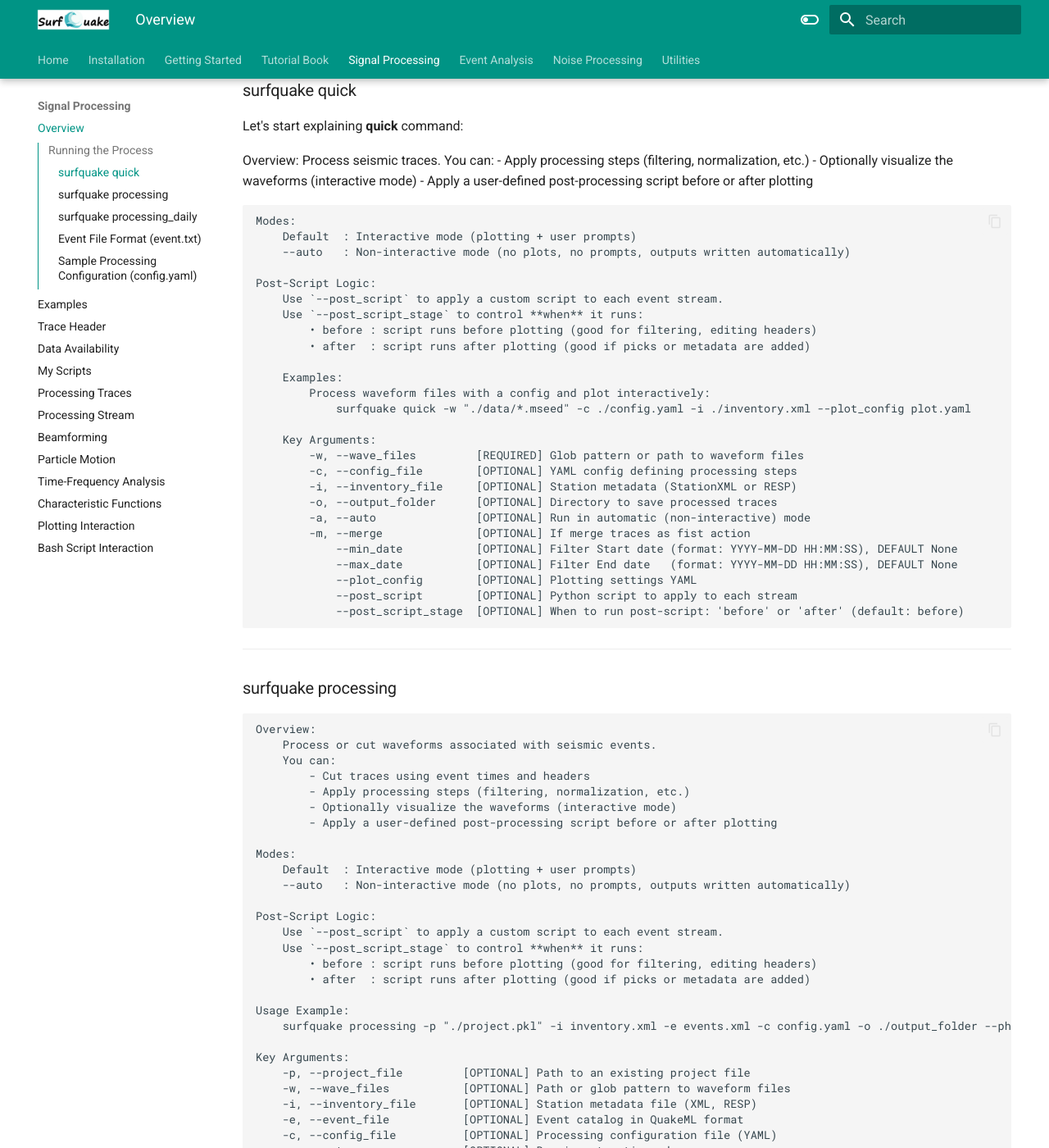
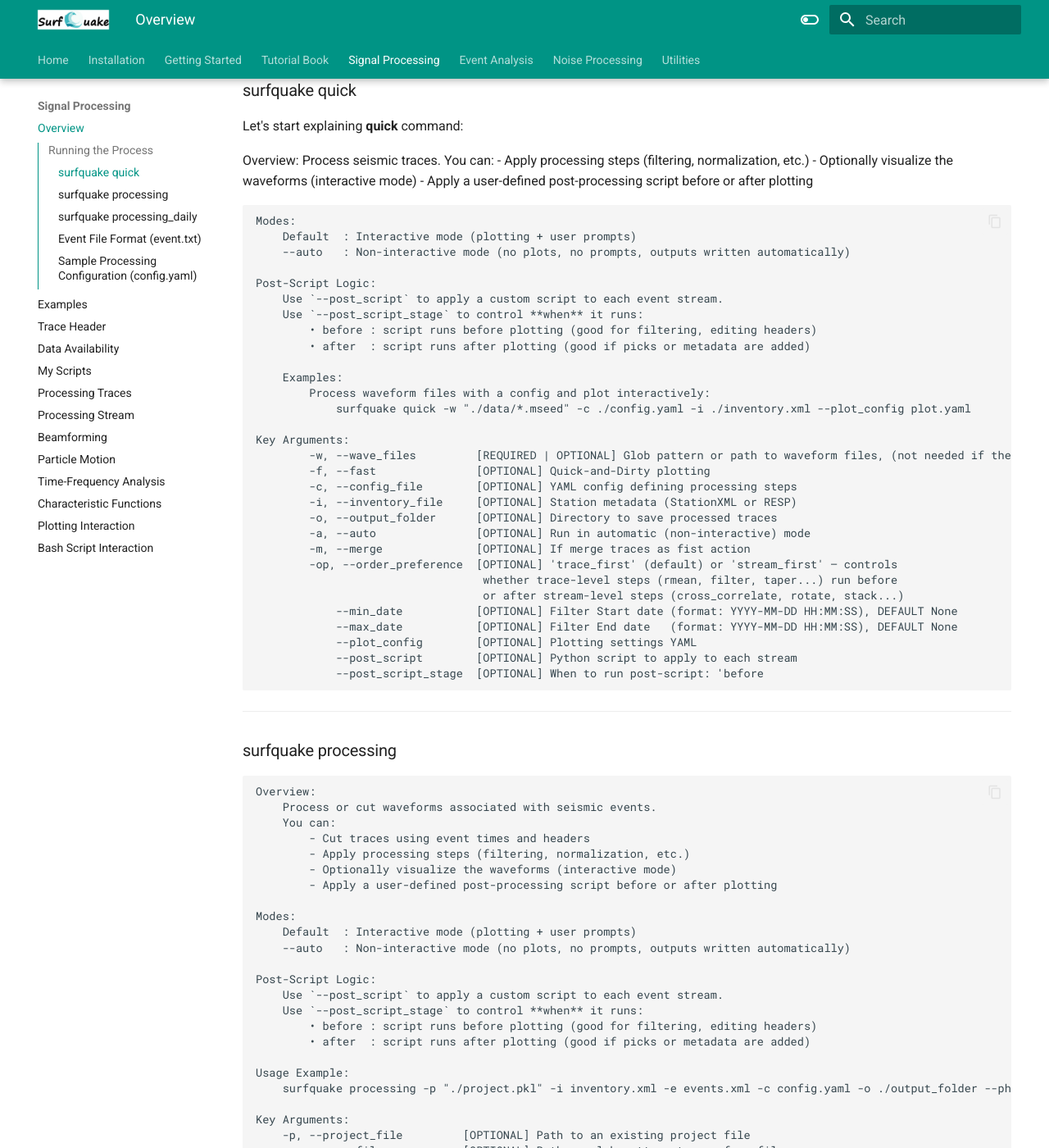
Before and after one commit to ProjectISP/surfquaketutorial.github.io, an MkDocs documentation site: the page built from docs/processing_overview.md, in a window 1280 px wide and 1400 px high, scrolled down 632 px. Shown: the whole window at 82% size. Built offline with MkDocs 1.6.1 and Material for MkDocs 9.7.7, drawn with Linux system fonts in a browser that asks for light colours; some of the changed text lies outside the part shown.

Commit message:
improved plotting configuration

```diff
--- a/docs/processing_overview.md
+++ b/docs/processing_overview.md
@@ -46,19 +46,22 @@
             Process waveform files with a config and plot interactively:
                 surfquake quick -w "./data/*.mseed" -c ./config.yaml -i ./inventory.xml --plot_config plot.yaml
 
-        Key Arguments:
-            -w, --wave_files         [REQUIRED] Glob pattern or path to waveform files
+    Key Arguments:
+            -w, --wave_files         [REQUIRED | OPTIONAL] Glob pattern or path to waveform files, (not needed if the config has a 'Source' section)
+            -f, --fast               [OPTIONAL] Quick-and-Dirty plotting
             -c, --config_file        [OPTIONAL] YAML config defining processing steps
             -i, --inventory_file     [OPTIONAL] Station metadata (StationXML or RESP)
             -o, --output_folder      [OPTIONAL] Directory to save processed traces
             -a, --auto               [OPTIONAL] Run in automatic (non-interactive) mode
             -m, --merge              [OPTIONAL] If merge traces as fist action
+            -op, --order_preference  [OPTIONAL] 'trace_first' (default) or 'stream_first' — controls
+                                      whether trace-level steps (rmean, filter, taper...) run before
+                                      or after stream-level steps (cross_correlate, rotate, stack...)
                 --min_date           [OPTIONAL] Filter Start date (format: YYYY-MM-DD HH:MM:SS), DEFAULT None
                 --max_date           [OPTIONAL] Filter End date   (format: YYYY-MM-DD HH:MM:SS), DEFAULT None
                 --plot_config        [OPTIONAL] Plotting settings YAML
                 --post_script        [OPTIONAL] Python script to apply to each stream
-                --post_script_stage  [OPTIONAL] When to run post-script: 'before' or 'after' (default: before)
-
+                --post_script_stage  [OPTIONAL] When to run post-script: 'before
 ---
 
 ### surfquake processing
@@ -87,19 +90,24 @@
     Key Arguments:
         -p, --project_file         [OPTIONAL] Path to an existing project file
         -w, --wave_files           [OPTIONAL] Path or glob pattern to waveform files
+        -f, --fast                 [OPTIONAL] Quick-and-Dirty plotting
         -i, --inventory_file       [OPTIONAL] Station metadata file (XML, RESP)
-        -e, --event_file           [OPTIONAL] Event catalog in QuakeML format
+        -e, --event_file           [OPTIONAL] Event catalog in txt format (columns: date;hour;latitude;longitude;depth;magnitude)
         -c, --config_file          [OPTIONAL] Processing configuration file (YAML)
         -a, --auto                 [OPTIONAL] Run in automatic mode
         -o, --output_folder        [OPTIONAL] Folder where processed files are saved
-        -n, --net                  [OPTIONAL] project net filter Example: NET1,NET2,NET3
-        -s, --station              [OPTIONAL] project station filter Example: STA1,STA2,STA3
-        -ch, --channel,            [OPTIONAL]  project channel filter Example: HHZ,BHN
+        -n, --net                  [OPTIONAL] Project net filter Example: NET1,NET2,NET3
+        -s, --station              [OPTIONAL] Project station filter Example: STA1,STA2,STA3
+        -ch, --channel,            [OPTIONAL] Project channel filter Example: HHZ,BHN
         -t, --cut_time             [OPTIONAL] pre & post first arrival in seconds (symmetric)
-        -cs, --cut_start_time      [OPTIONAL] cut pre-first arrival in seconds
-        -ce, --cut_end_time        [OPTIONAL] cut ppost-first arrival in seconds
+        -cs, --cut_start_time      [OPTIONAL] Cut pre-first arrival in seconds
+        -ce, --cut_end_time        [OPTIONAL] Cut post-first arrival in seconds
         -r, --reference            [OPTIONAL] The pick time for cutting the waveforms is the origin time of the event
+        -op, --order_preference    [OPTIONAL] trace_first (default) | stream_first. Controls whether trace-level
+                                   steps (rmean, filter, taper...) run before or after stream-level steps
+                                   (cross_correlate, rotate, stack...)
         --phases                   [OPTIONAL] Comma-separated list of phases for arrival estimation (e.g., P,S)
+        --vel                      [OPTIONAL] Phase speed to estimate the first arrival time (reference for cutting waveform)
         --plot_config              [OPTIONAL] Optional plot configuration file (YAML)
         --post_script              [OPTIONAL] Python script to apply per event stream
         --post_script_stage        [OPTIONAL] When to apply the post-script: before | after (default: before)
@@ -141,6 +149,7 @@
 
     Key Arguments:
         -p, --project_file        [REQUIRED] Path to a saved project files
+        -f, --fast                [OPTIONAL] Quick-and-Dirty plotting
         -o, --output_folder       [OPTIONAL] Directory for processed output
         -i, --inventory_file      [OPTIONAL] Station metadata (XML/RESP)
         -c, --config_file         [OPTIONAL] Processing configuration (YAML)
@@ -148,6 +157,9 @@
         -n, --net                 [OPTIONAL] Network code filter
         -s, --station             [OPTIONAL] Station code filter
         -ch, --channel            [OPTIONAL] Channel filter
+        -op, --order_preference   [OPTIONAL] trace_first (default) | stream_first. Controls whether trace-level
+                                  steps (rmean, filter, taper...) run before or after stream-level steps
+                                  (cross_correlate, rotate, stack...)
         --min_date                [OPTIONAL] Filter Start date (format: YYYY-MM-DD HH:MM:SS), DEFAULT min date of the project
         --max_date                [OPTIONAL] Filter End date   (format: YYYY-MM-DD HH:MM:SS), DEFAULT max date of the project
         --time_tolerance          [OPTIONAL] Tolerance in seconds for time filtering, excluded files with smaller time span
```
Also changed, not shown: docs/plotting_interaction_documentation.md (+21 -1 lines), docs/tutorials/tutorial2.md (+8 -3 lines).
